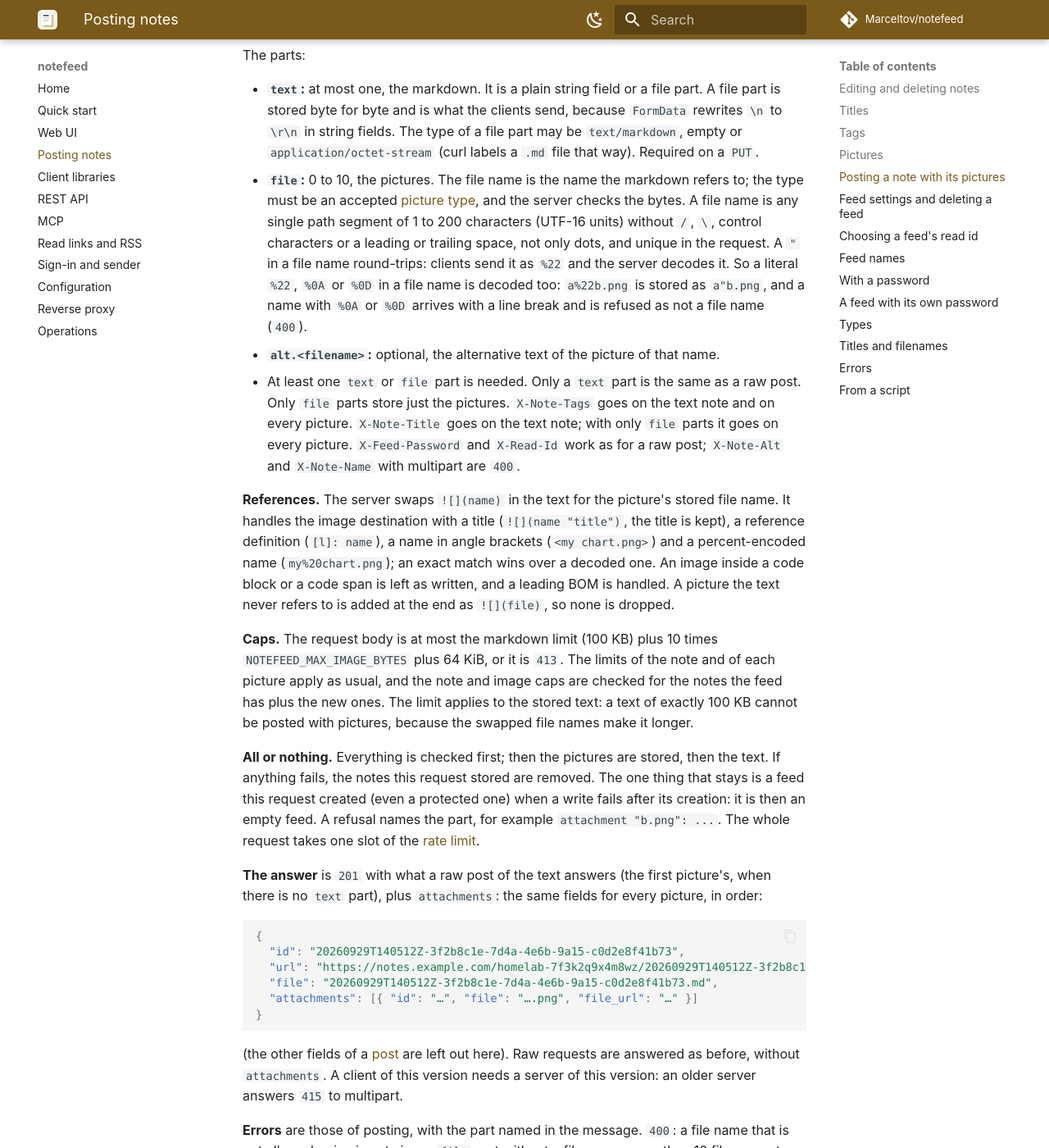
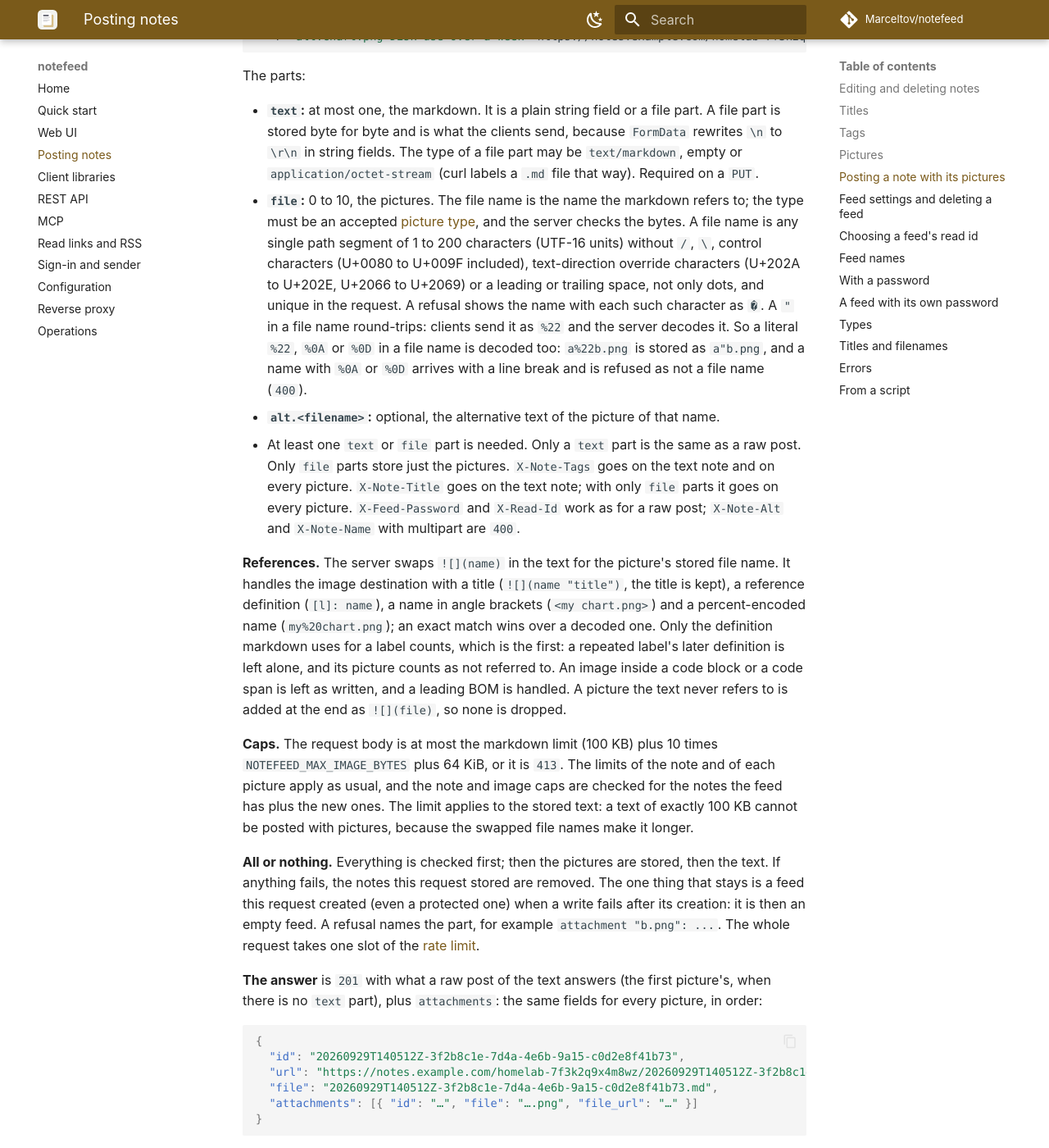
Before and after one commit to Marceltov/notefeed, an MkDocs documentation site: the page built from docs/posting.md, in a window 1280 px wide and 1400 px high, scrolled down 4954 px. Shown: the whole window at 82% size. Built offline with MkDocs 1.6.1 and Material for MkDocs 9.7.7, drawn with Linux system fonts in a browser that asks for light colours; some web fonts are replaced; comment, search, counter and statistics services are not loaded; some of the changed text lies outside the part shown.

Commit message:
NOTEFEED #100: docs: the file-name rule with C1 and text-direction characters, checked by the server alone; only a label's first definition counts
Co-Authored-By: Claude Opus 5.5 <noreply@anthropic.com>
Claude-Session: https://claude.ai/code/session_01HrVNedN1XdaA8ZbRwC2khM

````diff
--- a/docs/posting.md
+++ b/docs/posting.md
@@ -95,7 +95,7 @@ A picture is a note of its own: post it with its own `Content-Type` (or with a n
 curl -H "Content-Type: image/png" --data-binary @photo.png https://notes.example.com/homelab-7f3k2q9x4m8wz
 ```
 
-The answer is the same as for any note, with the picture's `file` and `file_url` (see above). `X-Note-Alt` sets its alternative text, `X-Note-Name` keeps the original file name, and `X-Note-Title` and `X-Note-Tags` work as for markdown. Non-ASCII text in these headers is sent as its UTF-8 bytes, which curl and the client packages do.
+The answer is the same as for any note, with the picture's `file` and `file_url` (see above). `X-Note-Alt` sets its alternative text, `X-Note-Name` keeps the original file name (without `/`, `\`, control characters and text-direction override characters, trimmed, at most 200 characters), and `X-Note-Title` and `X-Note-Tags` work as for markdown. Non-ASCII text in these headers is sent as its UTF-8 bytes, which curl and the client packages do.
 
 What to know:
 
@@ -122,11 +122,11 @@ curl -F "text=@note.md;type=text/markdown" -F "file=@chart.png;type=image/png" -
 The parts:
 
 - **`text`:** at most one, the markdown. It is a plain string field or a file part. A file part is stored byte for byte and is what the clients send, because `FormData` rewrites `\n` to `\r\n` in string fields. The type of a file part may be `text/markdown`, empty or `application/octet-stream` (curl labels a `.md` file that way). Required on a `PUT`.
-- **`file`:** 0 to 10, the pictures. The file name is the name the markdown refers to; the type must be an accepted [picture type](#pictures), and the server checks the bytes. A file name is any single path segment of 1 to 200 characters (UTF-16 units) without `/`, `\`, control characters or a leading or trailing space, not only dots, and unique in the request. A `"` in a file name round-trips: clients send it as `%22` and the server decodes it. So a literal `%22`, `%0A` or `%0D` in a file name is decoded too: `a%22b.png` is stored as `a"b.png`, and a name with `%0A` or `%0D` arrives with a line break and is refused as not a file name (`400`).
+- **`file`:** 0 to 10, the pictures. The file name is the name the markdown refers to; the type must be an accepted [picture type](#pictures), and the server checks the bytes. A file name is any single path segment of 1 to 200 characters (UTF-16 units) without `/`, `\`, control characters (U+0080 to U+009F included), text-direction override characters (U+202A to U+202E, U+2066 to U+2069) or a leading or trailing space, not only dots, and unique in the request. A refusal shows the name with each such character as `�`. A `"` in a file name round-trips: clients send it as `%22` and the server decodes it. So a literal `%22`, `%0A` or `%0D` in a file name is decoded too: `a%22b.png` is stored as `a"b.png`, and a name with `%0A` or `%0D` arrives with a line break and is refused as not a file name (`400`).
 - **`alt.<filename>`:** optional, the alternative text of the picture of that name.
 - At least one `text` or `file` part is needed. Only a `text` part is the same as a raw post. Only `file` parts store just the pictures. `X-Note-Tags` goes on the text note and on every picture. `X-Note-Title` goes on the text note; with only `file` parts it goes on every picture. `X-Feed-Password` and `X-Read-Id` work as for a raw post; `X-Note-Alt` and `X-Note-Name` with multipart are `400`.
 
-**References.** The server swaps `![](name)` in the text for the picture's stored file name. It handles the image destination with a title (`![](name "title")`, the title is kept), a reference definition (`[l]: name`), a name in angle brackets (`<my chart.png>`) and a percent-encoded name (`my%20chart.png`); an exact match wins over a decoded one. An image inside a code block or a code span is left as written, and a leading BOM is handled. A picture the text never refers to is added at the end as `![](file)`, so none is dropped.
+**References.** The server swaps `![](name)` in the text for the picture's stored file name. It handles the image destination with a title (`![](name "title")`, the title is kept), a reference definition (`[l]: name`), a name in angle brackets (`<my chart.png>`) and a percent-encoded name (`my%20chart.png`); an exact match wins over a decoded one. Only the definition markdown uses for a label counts, which is the first: a repeated label's later definition is left alone, and its picture counts as not referred to. An image inside a code block or a code span is left as written, and a leading BOM is handled. A picture the text never refers to is added at the end as `![](file)`, so none is dropped.
 
 **Caps.** The request body is at most the markdown limit (100 KB) plus 10 times `NOTEFEED_MAX_IMAGE_BYTES` plus 64 KiB, or it is `413`. The limits of the note and of each picture apply as usual, and the note and image caps are checked for the notes the feed has plus the new ones. The limit applies to the stored text: a text of exactly 100 KB cannot be posted with pictures, because the swapped file names make it longer.
 
````
Also changed, not shown: docs/adr/0021-a-note-with-pictures-is-one-request.md (+2 -2 lines), docs/clients.md (+2 -2 lines).
